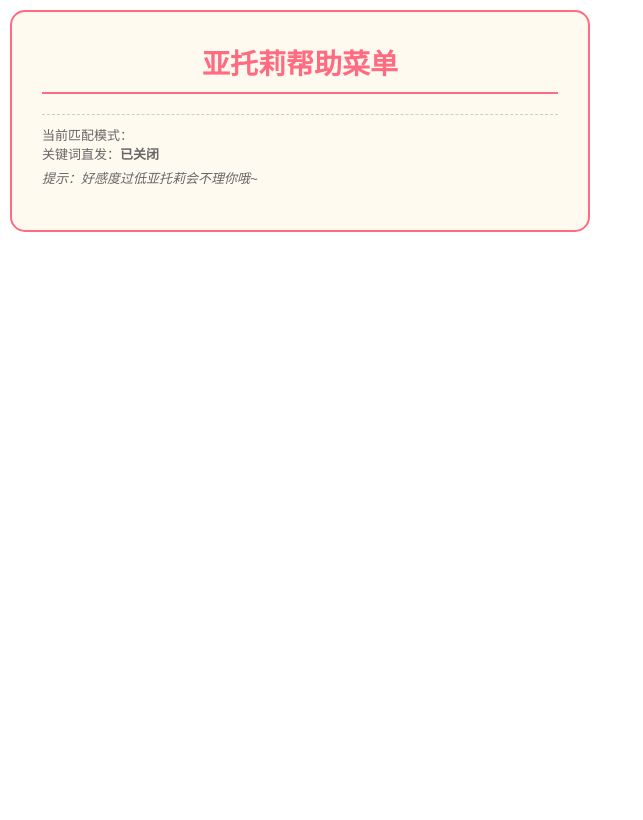
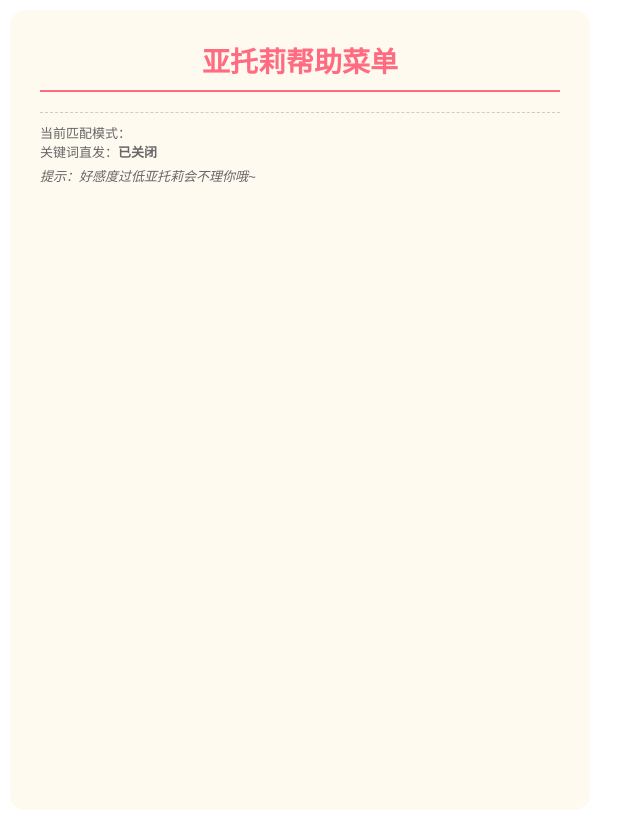
Before and after one commit to Heximiao/astrbot_plugin_atrifeed, a Python web app: template template/atri_help.html in a window 1280 px wide. Shown: the whole page, without its empty margins (0-643 px from the left). Before the commit the page ends 232 px from the top, so only its background shows below. Run offline with Jinja, Linux system fonts and the light colour scheme; the template is opened without the code that fills it, so the values that code supplies are empty.

Commit message:
解决亚托莉帮助显示不完整问题，优化辱骂检测

```diff
--- a/src/command/abuse.py
+++ b/src/command/abuse.py
@@ -4,7 +4,7 @@ from astrbot.api.event import AstrMessageEvent
 from .feeding import yield_random_folder_pic
 
 # 定义敏感词库
-BAD_WORDS = ["傻逼", "sb", "你妈", "垃圾", "死鱼", "废铁", "滚", "去死", "操你妈", "煞笔", "智障"]
+BAD_WORDS = ["傻逼", "sb", "你妈", "垃圾", "死鱼", "去死", "操你妈", "煞笔", "智障"]
 
 def check_abuse(text: str) -> bool:
     """清理干扰字符并检测脏话"""
--- a/src/command/help.py
+++ b/src/command/help.py
@@ -89,12 +89,13 @@ async def run_atri_help_logic(self, event: AstrMessageEvent, config: dict):
         options={
             "type": "png",
             "quality": None,
-            "full_page": False, # 必须配合 clip
+            "full_page": True, # 必须配合 clip
             "clip": {
                 "x": 0,
                 "y": 0,
                 "width": render_width,
-                "height": dynamic_height
+                "height": dynamic_height,
+                #"height": 1000
             },
             "scale": "device",
             # 如果这行报错，可以先注释掉
--- a/template/atri_help.html
+++ b/template/atri_help.html
@@ -16,6 +16,8 @@
             padding: 0;
             background-color: transparent; /* 方便外层控制 */
             width: 600px; /* 对应 Python 中的 rank_width */
+            height: auto;
+            overflow: hidden;
         }
 
         #main-container {
@@ -24,10 +26,11 @@
             box-sizing: border-box;
             border-radius: 15px;
             position: relative;
-            overflow: hidden;
-            border: 2px solid var(--primary-color);
+            /*overflow: hidden;
+            border: 2px solid var(--primary-color);*/
             width: 580px; /* 留出一点边距 */
             margin: 10px;
+            min-height: 800px;
         }
 
         header {
```
